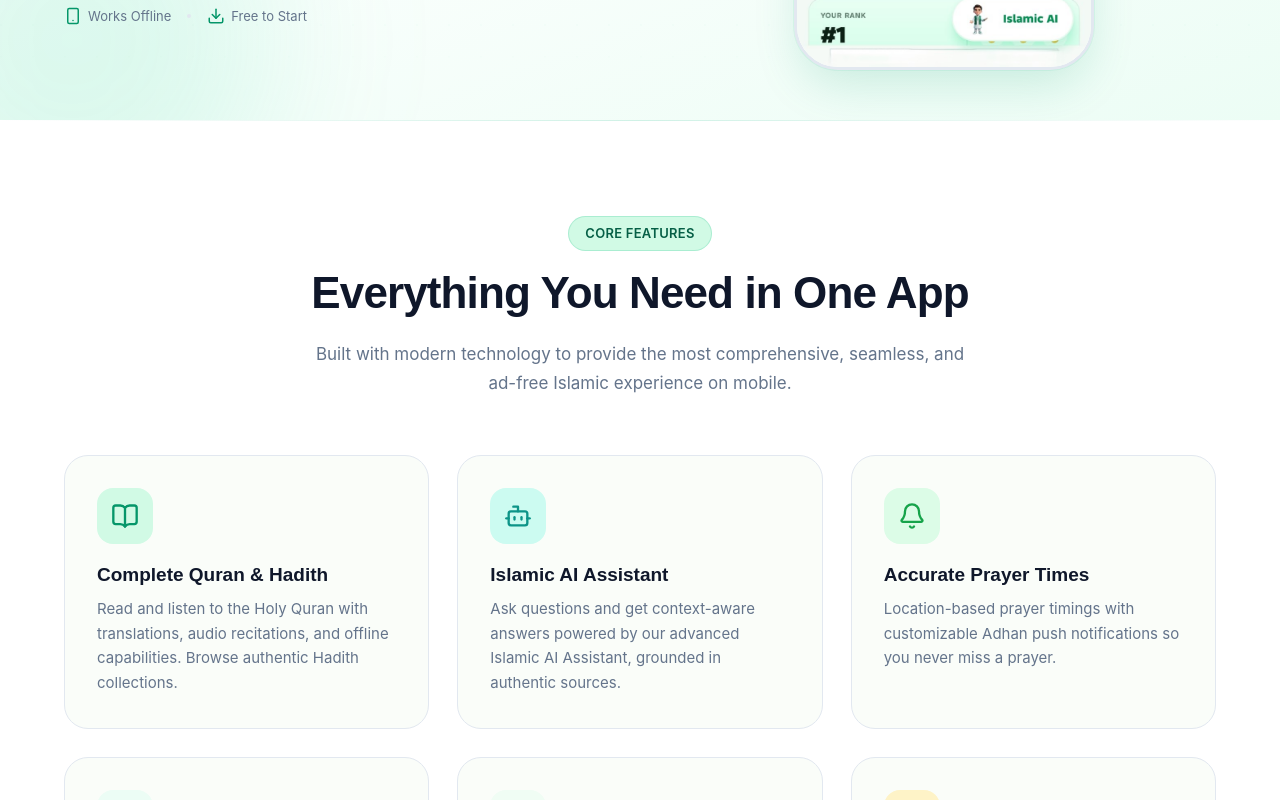
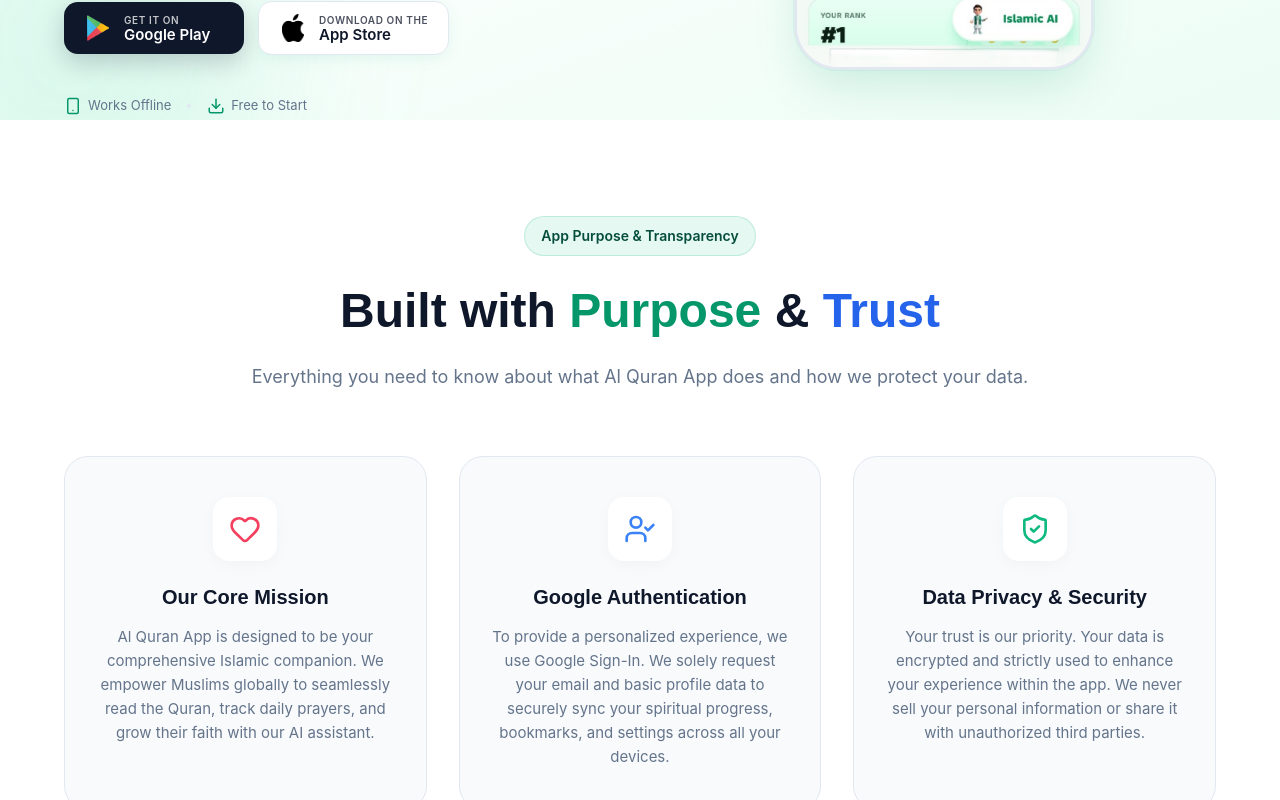
Before and after one commit to MarsadR/quran_web, a React (Create React App) app: page / in a window 1280 px wide. Shown: the part 680-1480 px from the top of the page. Built offline with nearby package versions, Linux system fonts and the light colour scheme; no server answers.

Commit message:
quran web third commit

```diff
--- a/public/index.html
+++ b/public/index.html
@@ -7,10 +7,10 @@
     <meta name="theme-color" content="#0b1329" />
 
     <!-- Primary Meta Tags -->
-    <title>Al Quran App - Official Website & Privacy Policy</title>
-    <meta name="title" content="Al Quran App - Official Website & Privacy Policy" />
+    <title>Al Quran App</title>
+    <meta name="title" content="Al Quran App" />
     <meta name="description" content="Official website and Google Play privacy policy for the Al Quran Mobile Application. Features Quran reading, Prayer times, Tasbeeh counter, Hadiths, and RAG AI Assistant." />
-    <meta name="keywords" content="Al Quran, Quran App, Islamic Privacy Policy, Prayer Times, Tasbeeh, Hadith, Islam AI, Medan Mosque" />
+    <meta name="keywords" content="Al Quran,Al Quran App, Islamic Privacy Policy, Prayer Times, Tasbeeh, Hadith, Islam AI, Medan Mosque" />
     <meta name="robots" content="index, follow, max-image-preview:large" />
     <meta name="googlebot" content="index, follow" />
     <meta name="author" content="Al Quran App Team" />
@@ -18,14 +18,14 @@
     <!-- Open Graph / Facebook -->
     <meta property="og:type" content="website" />
     <meta property="og:url" content="https://alquranapp.com/" />
-    <meta property="og:title" content="Al Quran App - Official Website & Privacy Policy" />
+    <meta property="og:title" content="Al Quran App" />
     <meta property="og:description" content="Official privacy policy and features of the Al Quran Mobile Application for Android & iOS." />
     <meta property="og:image" content="%PUBLIC_URL%/logo192.png" />
     <meta property="og:site_name" content="Al Quran App" />
 
     <!-- Twitter -->
     <meta property="twitter:card" content="summary_large_image" />
-    <meta property="twitter:title" content="Al Quran App - Official Website & Privacy Policy" />
+    <meta property="twitter:title" content="Al Quran App" />
     <meta property="twitter:description" content="Official privacy policy and features of the Al Quran Mobile Application." />
 
     <link rel="apple-touch-icon" href="%PUBLIC_URL%/logo192.png" />
@@ -36,7 +36,7 @@
       {
         "@context": "https://schema.org",
         "@type": "MobileApplication",
-        "name": "Al Quran",
+        "name": "Al Quran App",
         "operatingSystem": "ANDROID",
         "applicationCategory": "BooksApplication",
         "description": "Comprehensive Al Quran application featuring Prayer schedules, Recitation audio, Tasbeeh counter, and RAG AI assistant.",
--- a/src/components/home/HeroSection.js
+++ b/src/components/home/HeroSection.js
@@ -100,10 +100,9 @@ export function HeroSection() {
               animate={{ opacity: 1, y: 0 }}
               transition={{ delay: 0.3, duration: 0.7 }}
               className="hero-description"
+              style={{ fontSize: '1.1rem', lineHeight: '1.7', marginBottom: '2.5rem', opacity: 0.95 }}
             >
-              Read the Quran, ask our intelligent AI Assistant, track daily prayers,
-              and grow your faith — all in one beautifully crafted, ad-free experience.
-              <strong> We use Google Sign-In to securely authenticate you and sync your spiritual progress across devices.</strong>
+              <strong>Al Quran App</strong> is your comprehensive Islamic spiritual companion designed to help Muslims worldwide grow their faith. Our application empowers users to seamlessly read and listen to the Holy Quran, track daily prayer times, learn through our interactive AI Assistant, and maintain daily worship routines with our Tasbeeh counter. To ensure a seamless and personalized experience, we use <strong>Google Sign-In</strong> for secure authentication. We request your basic profile information solely to safeguard your account and seamlessly sync your bookmarks, prayer configurations, and subscription status across all your devices.
             </motion.p>
 
             <motion.div
--- /dev/null
+++ b/src/components/home/PurposeSection.css
@@ -0,0 +1,102 @@
+.purpose-section {
+  padding: 6rem 0;
+  background: #ffffff;
+  border-bottom: 1px solid var(--color-border);
+}
+
+.purpose-header {
+  max-width: 800px;
+  margin: 0 auto 4rem;
+  display: flex;
+  flex-direction: column;
+  align-items: center;
+}
+
+.purpose-badge {
+  display: inline-block;
+  padding: 0.5rem 1rem;
+  background: rgba(16, 185, 129, 0.1);
+  color: var(--color-primary-dark);
+  border-radius: 2rem;
+  font-size: 0.875rem;
+  font-weight: 600;
+  margin-bottom: 1.5rem;
+  border: 1px solid rgba(16, 185, 129, 0.2);
+}
+
+.purpose-title {
+  font-size: 2.25rem;
+  line-height: 1.3;
+  color: var(--color-text);
+  margin-bottom: 1.25rem;
+  font-weight: 800;
+}
+
+@media (min-width: 768px) {
+  .purpose-title {
+    font-size: 3rem;
+  }
+}
+
+.purpose-subtitle {
+  font-size: 1.125rem;
+  color: var(--color-text-muted);
+  line-height: 1.6;
+}
+
+.purpose-grid {
+  display: grid;
+  grid-template-columns: 1fr;
+  gap: 2rem;
+}
+
+@media (min-width: 768px) {
+  .purpose-grid {
+    grid-template-columns: repeat(3, 1fr);
+  }
+}
+
+.purpose-card {
+  background: #F8FAFC;
+  border: 1px solid var(--color-border);
+  padding: 2.5rem 2rem;
+  border-radius: 1.5rem;
+  text-align: center;
+  transition: transform 0.3s ease, box-shadow 0.3s ease;
+}
+
+.purpose-card:hover {
+  transform: translateY(-5px);
+  box-shadow: 0 10px 30px rgba(0, 0, 0, 0.05);
+  border-color: rgba(16, 185, 129, 0.3);
+}
+
+.purpose-icon-wrapper {
+  width: 4rem;
+  height: 4rem;
+  background: #ffffff;
+  border-radius: 1rem;
+  display: flex;
+  align-items: center;
+  justify-content: center;
+  margin: 0 auto 1.5rem;
+  box-shadow: 0 4px 15px rgba(0, 0, 0, 0.03);
+}
+
+.purpose-icon {
+  width: 2rem;
+  height: 2rem;
+}
+
+.purpose-card-title {
+  font-size: 1.25rem;
+  font-weight: 700;
+  color: var(--color-text);
+  margin-bottom: 1rem;
+}
+
+.purpose-card-desc {
+  font-size: 0.9375rem;
+  color: var(--color-text-muted);
+  line-height: 1.6;
+}
--- /dev/null
+++ b/src/components/home/PurposeSection.js
@@ -0,0 +1,80 @@
+import React from 'react';
+import { motion } from 'framer-motion';
+import { ShieldCheck, Heart, UserCheck } from 'lucide-react';
+import './PurposeSection.css';
+
+export function PurposeSection() {
+  const features = [
+    {
+      icon: <Heart className="purpose-icon text-rose-500" />,
+      title: "Our Core Mission",
+      description: "Al Quran App is designed to be your comprehensive Islamic companion. We empower Muslims globally to seamlessly read the Quran, track daily prayers, and grow their faith with our AI assistant."
+    },
+    {
+      icon: <UserCheck className="purpose-icon text-blue-500" />,
+      title: "Google Authentication",
+      description: "To provide a personalized experience, we use Google Sign-In. We solely request your email and basic profile data to securely sync your spiritual progress, bookmarks, and settings across all your devices."
+    },
+    {
+      icon: <ShieldCheck className="purpose-icon text-emerald-500" />,
+      title: "Data Privacy & Security",
+      description: "Your trust is our priority. Your data is encrypted and strictly used to enhance your experience within the app. We never sell your personal information or share it with unauthorized third parties."
+    }
+  ];
+
+  const containerVariants = {
+    hidden: { opacity: 0 },
+    visible: {
+      opacity: 1,
+      transition: { staggerChildren: 0.2 }
+    }
+  };
+
+  const itemVariants = {
+    hidden: { opacity: 0, y: 20 },
+    visible: {
+      opacity: 1,
+      y: 0,
+      transition: { duration: 0.6 }
+    }
+  };
+
+  return (
+    <section className="purpose-section">
+      <div className="container">
+        <motion.div
+          initial={{ opacity: 0, y: 20 }}
+          whileInView={{ opacity: 1, y: 0 }}
+          viewport={{ once: true, margin: "-100px" }}
+          className="purpose-header text-center"
+        >
+          <div className="purpose-badge">App Purpose & Transparency</div>
+          <h2 className="purpose-title font-heading">
+            Built with <span className="text-emerald-600">Purpose</span> & <span className="text-blue-600">Trust</span>
+          </h2>
+          <p className="purpose-subtitle">
+            Everything you need to know about what Al Quran App does and how we protect your data.
+          </p>
+        </motion.div>
+
+        <motion.div
+          variants={containerVariants}
+          initial="hidden"
+          whileInView="visible"
+          viewport={{ once: true, margin: "-50px" }}
+          className="purpose-grid"
+        >
+          {features.map((feature, index) => (
+            <motion.div key={index} variants={itemVariants} className="purpose-card">
+              <div className="purpose-icon-wrapper">
+                {feature.icon}
+              </div>
+              <h3 className="purpose-card-title font-heading">{feature.title}</h3>
+              <p className="purpose-card-desc">{feature.description}</p>
+            </motion.div>
+          ))}
+        </motion.div>
+      </div>
+    </section>
+  );
+}
--- a/src/components/layout/Navigation.js
+++ b/src/components/layout/Navigation.js
@@ -27,6 +27,7 @@ export function Navigation() {
       <div className="container nav-container">
         <a href="/#home" className="nav-logo">
           <img src="/web_logo.png" alt="Quran App Logo" style={{ height: '60px', width: 'auto' }} />
+          <span className="nav-logo-text">Al Quran App</span>
         </a>
 
         <div className="nav-desktop">
--- a/src/pages/Home.js
+++ b/src/pages/Home.js
@@ -1,5 +1,6 @@
 import React, { useEffect } from 'react';
 import { HeroSection } from '../components/home/HeroSection';
+import { PurposeSection } from '../components/home/PurposeSection';
 import { FeaturesSection } from '../components/home/FeaturesSection';
 import { AppShowcase } from '../components/home/AppShowcase';
 import { PrayerSchedule } from '../components/home/PrayerSchedule';
@@ -14,6 +15,7 @@ export function Home() {
   return (
     <main className="home-page">
       <HeroSection />
+      <PurposeSection />
       <FeaturesSection />
       <AppShowcase />
       <PrayerSchedule />
```
